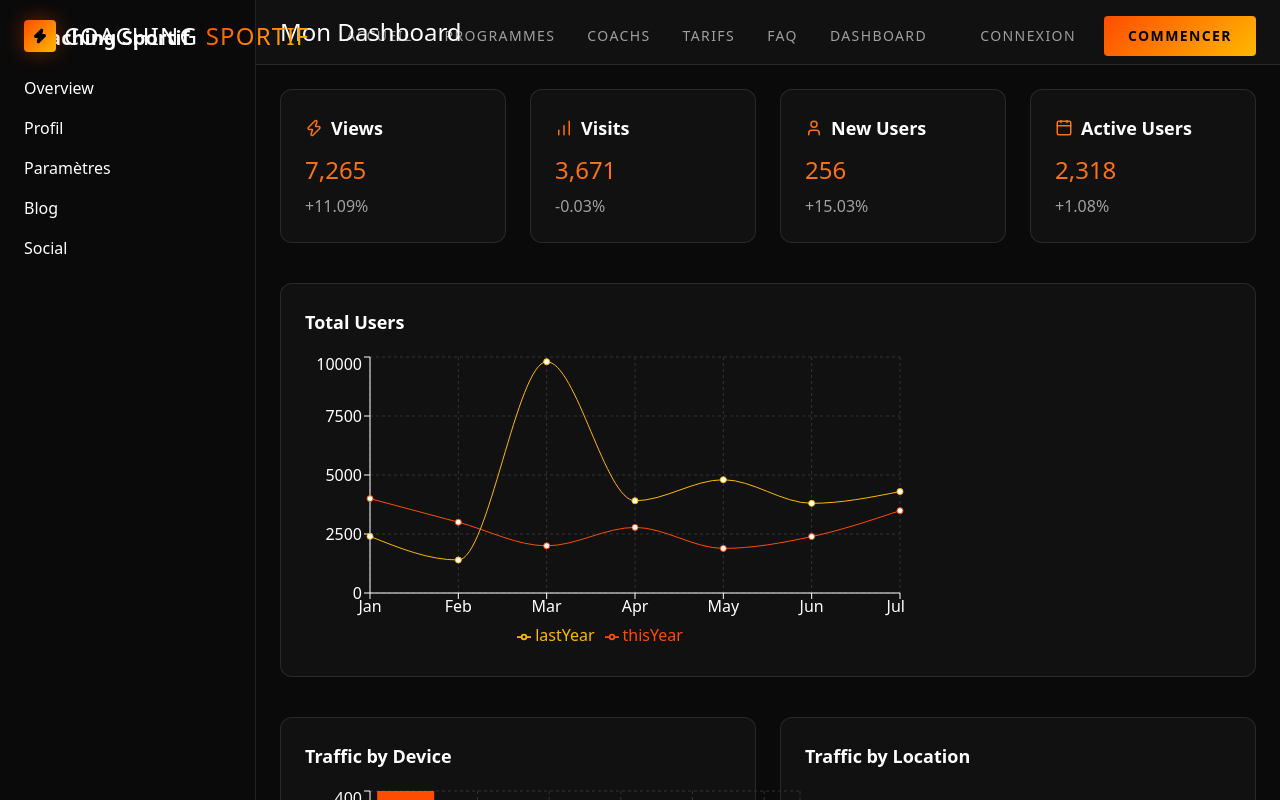
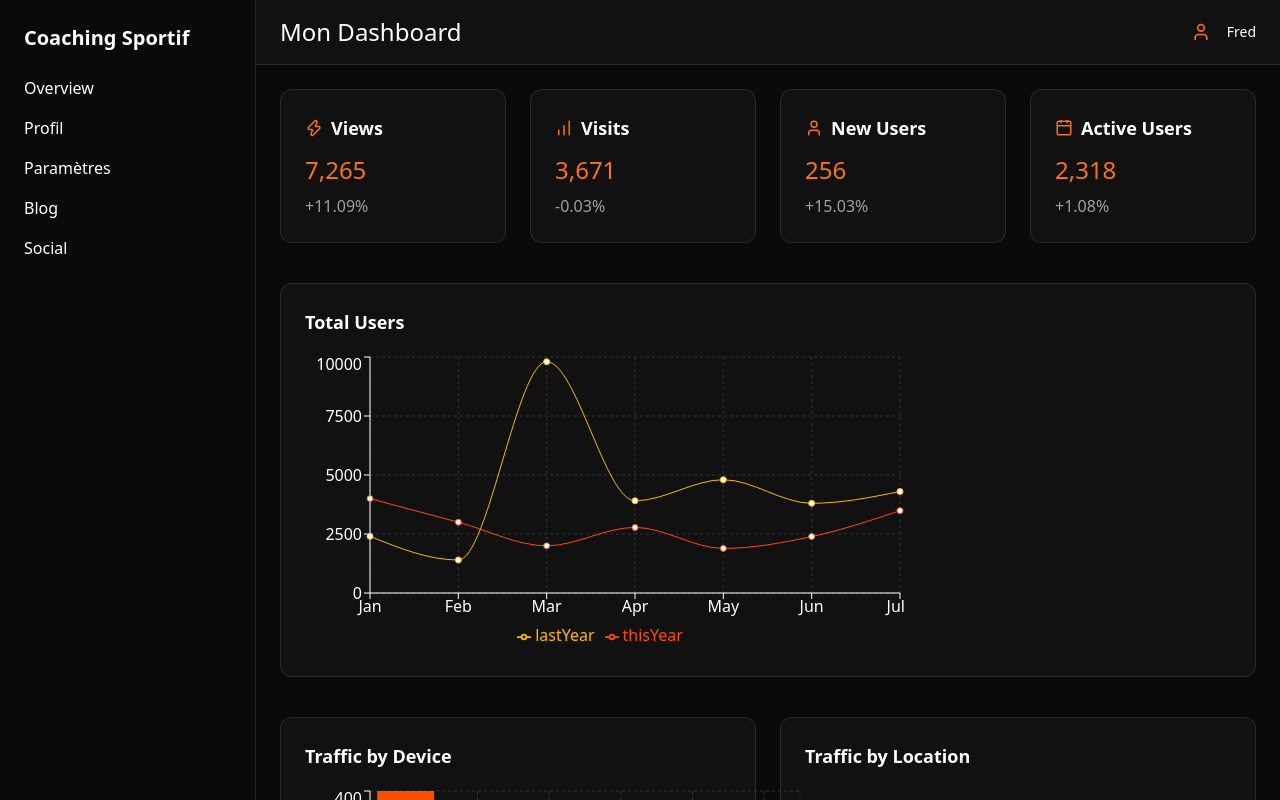
Before and after one commit to fredbello12-devs/coaching-sportif-frontend, a React (Create React App) app: page /dashboard in a window 1280 px wide. Shown: the top 800 px of the page. Built offline with nearby package versions, Linux system fonts and the light colour scheme; a web font is replaced by a local one.

Commit message:
ajout de layout

```diff
--- a/src/App.tsx
+++ b/src/App.tsx
@@ -7,7 +7,9 @@ import Footer from "./Footer";
 
 function Layout() {
   const location = useLocation();
-  const hideNavFooter = ["/login", "/register", "/reset"].includes(location.pathname);
+
+  // 🔹 Ici tu ajoutes la ligne
+  const hideNavFooter = ["/login", "/register", "/reset", "/dashboard"].includes(location.pathname);
 
   return (
     <div className="min-h-screen flex flex-col bg-[#0A0A0A]">
@@ -28,12 +30,10 @@ function Layout() {
   );
 }
 
-function App() {
+export default function App() {
   return (
     <Router>
       <Layout />
     </Router>
   );
 }
-
-export default App;
```
